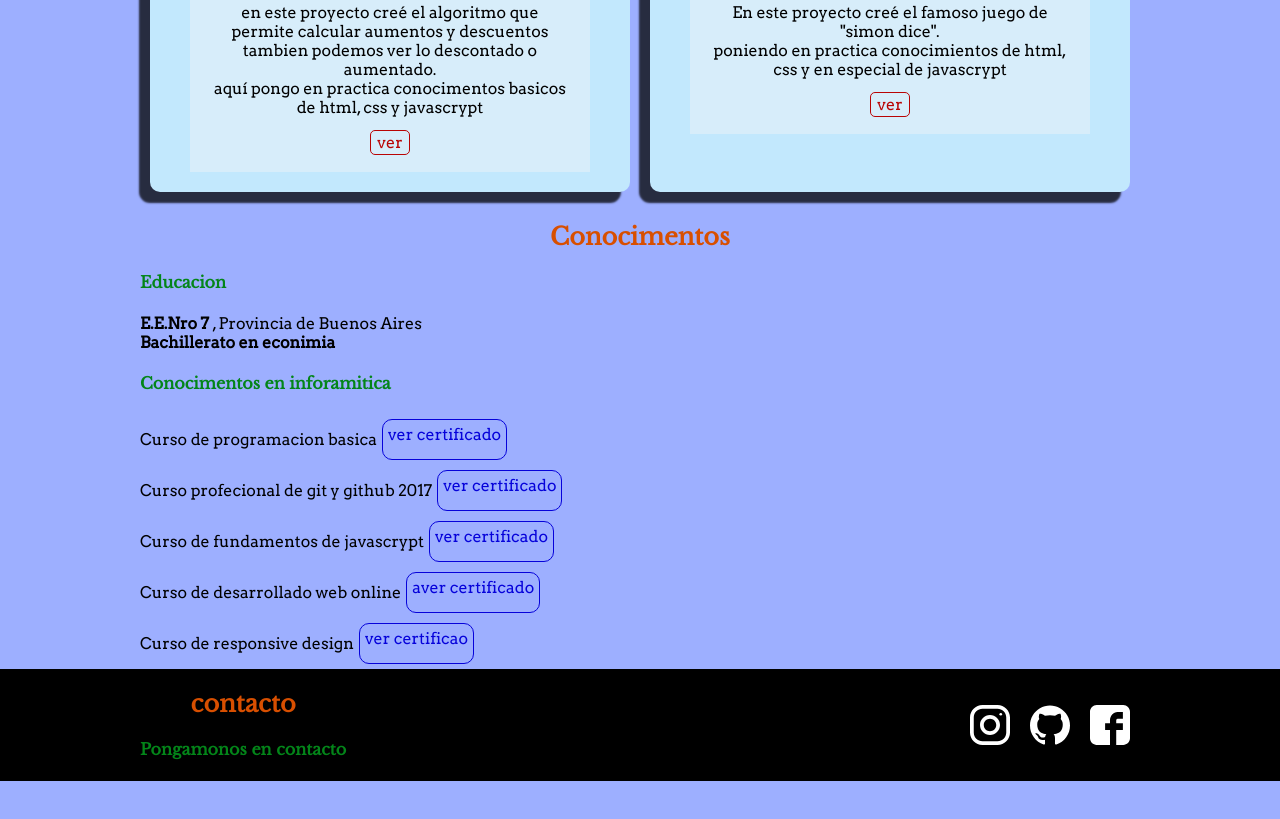
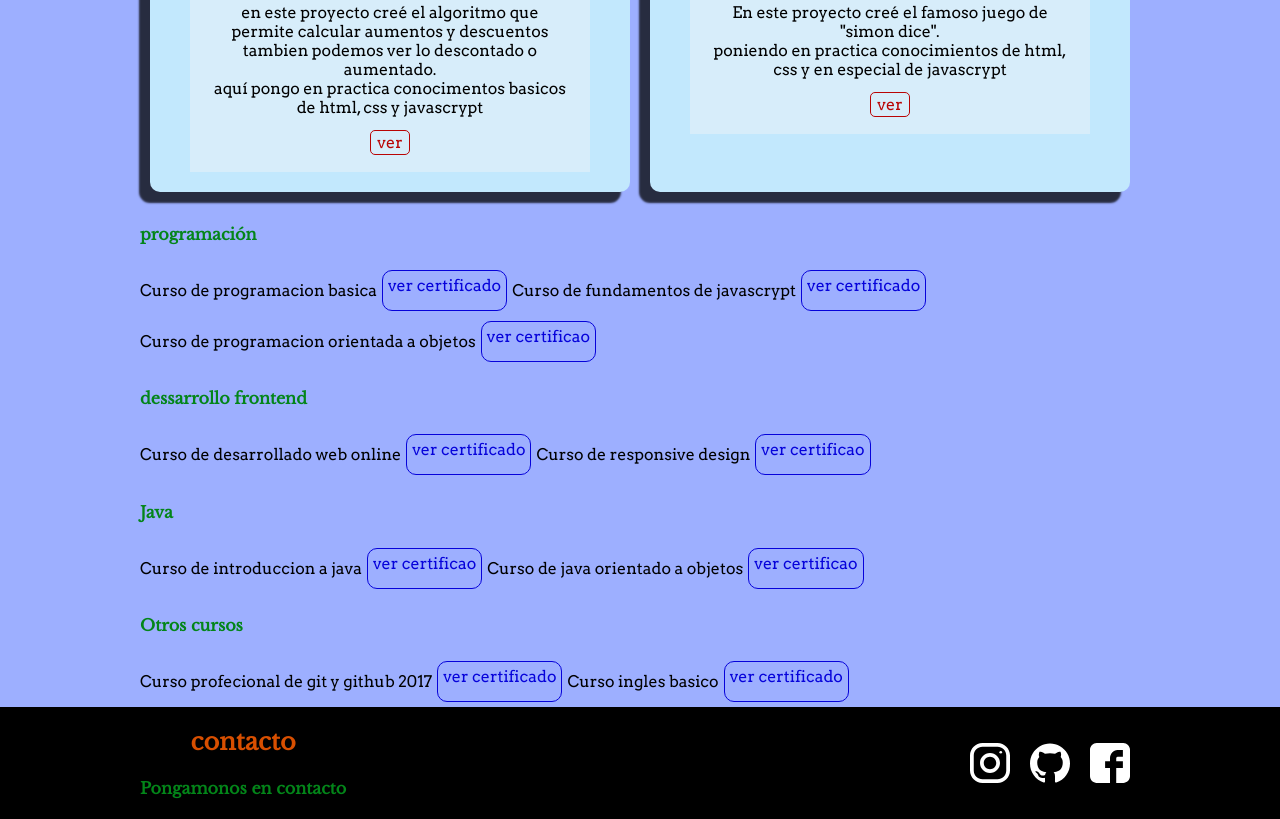
Before and after one commit to alan8723/projects, a plain HTML site: page index.html in a window 1280 px wide. Shown: the part 736-1555 px from the top of the page. Before the commit the page ends 1517 px from the top, so only its background shows below. Drawn offline with nearby package versions, Linux system fonts and the light colour scheme.

Commit message:
actualizando seccion de conocimientos

```diff
--- a/index.html
+++ b/index.html
@@ -39,7 +39,7 @@
      <section class="hero">
     <div class="container">
         <h1>
-            Hola! soy Alan Paez <br /> <strong>desarrollador web</strong><br/>con pasion por la <br /> <strong> programación</strong>
+            Hola! soy Alan Paez <br /> <strong>estudiante </strong><br/>con pasion por la <br /> <strong> programación</strong>
         </h1>
         <!--<img class="img-hero" src="imagenes/hero.jpg" alt="" width="400" height="300">-->
     </div>
@@ -74,27 +74,51 @@
     </section>
      <section id="conocimientos" class="knowledge">
         <div class="container">
-            <div>
-                <h2>Conocimentos</h2>
-                <h4>Educacion</h4>
-                <p><strong>E.E.Nro 7</strong> , Provincia de Buenos Aires <br> <strong>Bachillerato en econimia</strong></p>
-                <h4>Conocimentos en inforamitica</h4>
+            <div class="tDiploma">
+                <h4>programación</h4>
             </div>
             <div class="cursos">
                 <ul>
                     <p >Curso de programacion basica </p><a class="diploma" target="_blanck" href="diplomas/diploma-programacion-basica.pdf">ver certificado</a>
                 </ul>
                 <ul>
+                    <p>Curso de fundamentos de javascrypt </p><a class="diploma" target="_blank" href="diplomas/diploma-fundamentos-javascript.pdf">ver certificado</a>
+                </ul>
+                <ul>
+                    <p>Curso de programacion orientada a objetos </p><a class="diploma" target="_blank" href="diplomas/diploma-oop.pdf">ver certificao</a>
+                </ul>
+            </div>
+            <div class="tDiploma">
+                <h4>dessarrollo frontend</h4>
+            </div>
+            <div class="cursos">
+                <ul>
+                    <p>Curso de desarrollado web online </p><a class="diploma" target="_blanck" href="diplomas/diploma-html5-css3.pdf">ver certificado</a>
+                </ul>
+                <ul>
+                    <p>Curso de responsive design </p><a class="diploma" target="_blank" href="diplomas/diploma-responsive-design.pdf">ver certificao</a>
+                </ul>
+            </div>
+            <div class="tDiploma"> <h4>Java</h4></div>
+            <ul>
+            <div class="cursos">
+                <ul>
+                <p>Curso de introduccion a java </p><a class="diploma" target="_blank" href="diplomas/diploma-java-basico.pdf">ver certificao</a>
+                </ul>
+                <ul>
+                    <p>Curso de java orientado a objetos</p><a class="diploma" target="_blank" href="diplomas/diploma-responsive-design.pdf">ver certificao</a>
+                </ul>
+            </div>
+
+            <div class="tDiploma">
+                <h4>Otros cursos</h4>
+            </div>
+            <div class="cursos">
+                <ul>
                     <p>Curso profecional de git y github 2017</p><a class="diploma" target="_blank" href="diplomas/diploma-git-github-2017.pdf">ver certificado</a>
                 </ul>
                 <ul>
-                    <p>Curso de fundamentos de javascrypt </p><a class="diploma" target="_blank" href="diplomas/diploma-fundamentos-javascript.pdf">ver certificado</a>
-                </ul>
-                <ul>
-                    <p>Curso de desarrollado web online </p><a class="diploma" target="_blanck" href="diplomas/diploma-html5-css3.pdf">aver certificado</a>
-                </ul>
-                <ul>
-                    <p>Curso de responsive design </p><a class="diploma" target="_blank" href="diplomas/diploma-responsive-design.pdf">ver certificao</a>
+                    <p>Curso ingles basico</p><a class="diploma" target="_blank" href="diplomas/diploma-ingles-basico.pdf">ver certificado</a>
                 </ul>
             </div>
         </div>
--- a/portafolio.css
+++ b/portafolio.css
@@ -145,7 +145,7 @@ color: #d84f00;
 }
 
 .cursos{
-  display: block;
+  display: flex;
   flex-wrap: wrap;
 }
 
```
Also changed, not shown: 2 other files.
